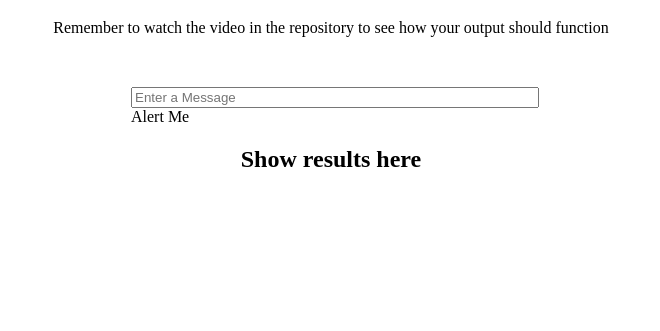
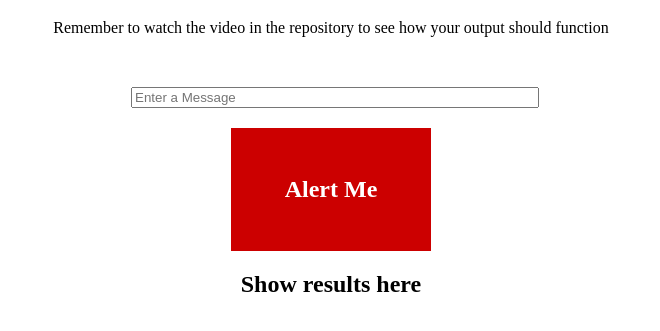
Before and after one commit to Jose280904/webdev_lab9, a plain HTML site: page index.html in a window 1280 px wide. Shown: the part 61-392 px from the top of the page, without its empty margins (309-969 px from the left). Drawn offline with Linux system fonts and the light colour scheme.

Commit message:
Update style.css

```diff
--- a/style/style.css
+++ b/style/style.css
@@ -8,7 +8,7 @@
 #entryinput {
 	width: 100%;
 }
-#entrybuttom {
+#entrybutton {
 	width: 200px;
 	text-align: center;
 	color: #fff;
```
